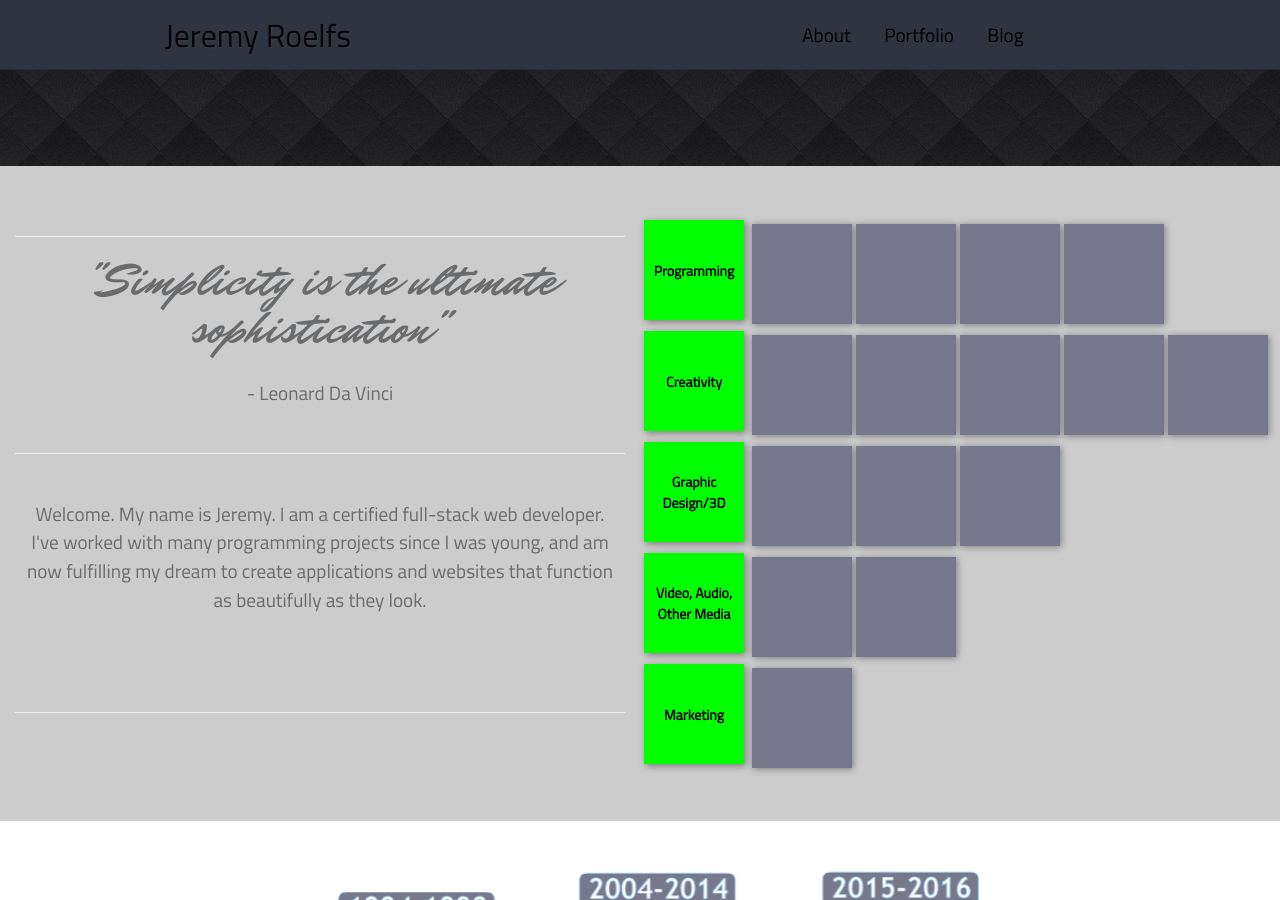
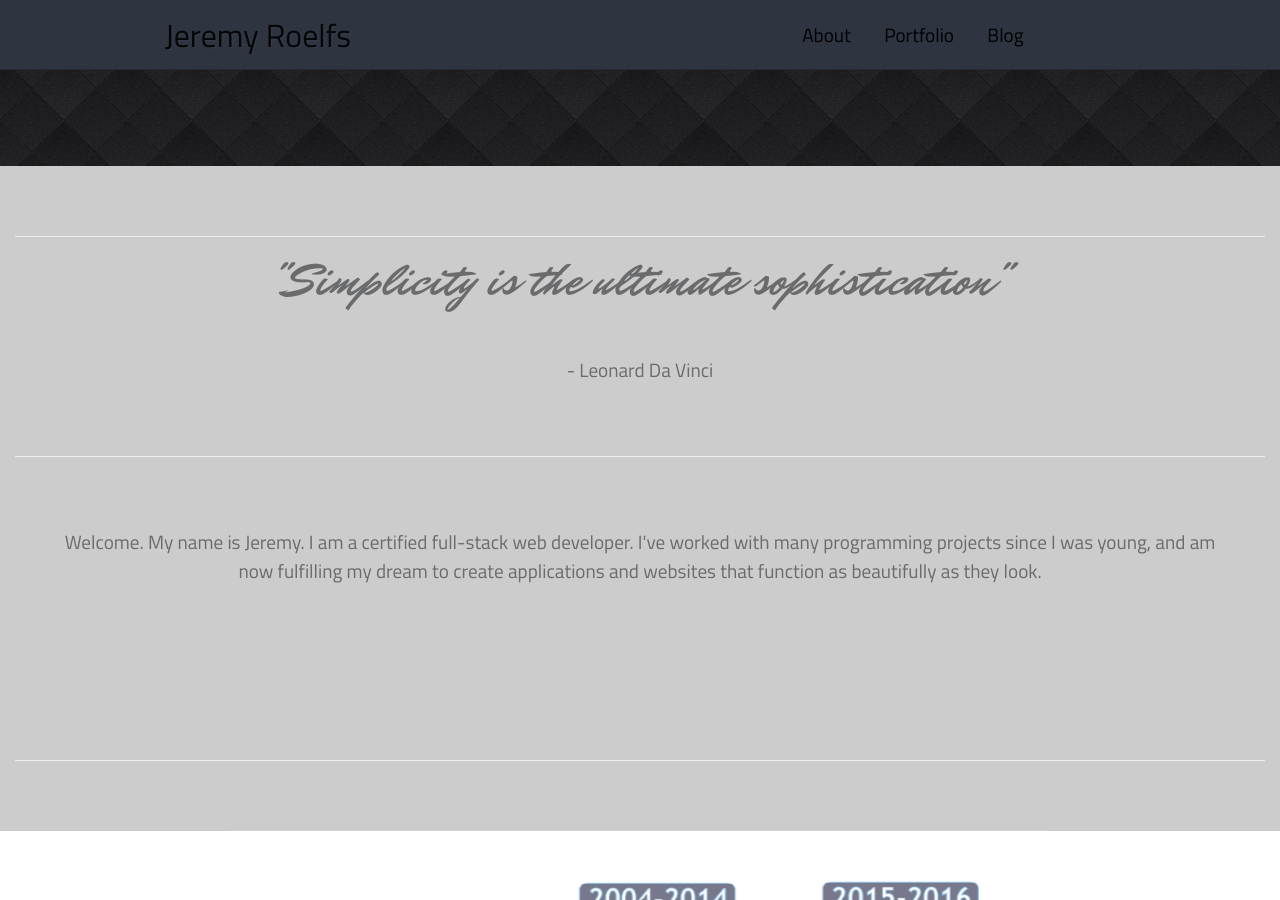
Before and after one commit to J-Roel/jeremy-jekyll, a Jekyll site: the page built from index.html, in a window 1280 px wide and 900 px high, scrolled down 584 px. Built offline with Jekyll 4.4.1, drawn with Linux system fonts in a browser that asks for light colours; nearby versions of some CDN libraries.

Commit message:
updated landing

```diff
--- a/_includes/about.html
+++ b/_includes/about.html
@@ -1,6 +1,6 @@
 <section class="row marg">
     <div id="about">
-        <div class="col-xs-12 col-sm-12 col-md-6 col-lg-6">
+        <div class="col-xs-12 col-sm-12 col-md-12 col-lg-12">
         	<hr/>
 		        <div class="row text-center">
 		        	<quote class="fadeIn">"Simplicity is the ultimate sophistication"</quote><p>- Leonard Da Vinci</p>
@@ -11,45 +11,8 @@
 		    		<p></p>
 		    	</div>
 		    <hr/>
-
-
-
-	    </div>
-        <div class="col-xs-12 col-sm-12 col-md-6 col-lg-6">
-        	<div id="block-chart">
-	        	<div class="row">
-		        	<div class="fadeIn t"><p>Programming</p></div>
-		        	<div class="fadeIn count"></div>
-		        	<div class="fadeIn count"></div>
-		        	<div class="fadeIn count"></div>
-		        	<div class="fadeIn count"></div>
-		        </div>
-	        	<div class="row">
-		        	<div class="fadeIn t"><p>Creativity</p></div>
-		        	<div class="fadeIn count"></div>
-		        	<div class="fadeIn count"></div>
-		        	<div class="fadeIn count"></div>
-		        	<div class="fadeIn count"></div>
-		        	<div class="fadeIn count"></div>
-		        </div>
-		        <div class="row">
-		        	<div class="t"><p>Graphic Design/3D</p></div>
-		        	<div class="fadeIn count"></div>
-		        	<div class="fadeIn count"></div>
-		        	<div class="fadeIn count"></div>
-		        </div>
-		        	        <div class="row">
-		        	<div class="fadeIn t"><p>Video, Audio, Other Media</p></div>
-		        	<div class="fadeIn count"></div>
-		        	<div class="fadeIn count"></div>
-		        </div>
-		        <div class="row">
-		        	<div class="fadeIn t"><p>Marketing</p></div>
-		        	<div class="fadeIn count"></div>
-		        </div>
-        	</div>
-    	</div>
-    </div>
+		</div>
+	</div>
 </section>
 
 <section id="timeline" class="row">
```
Also changed, not shown: 1 other file.
